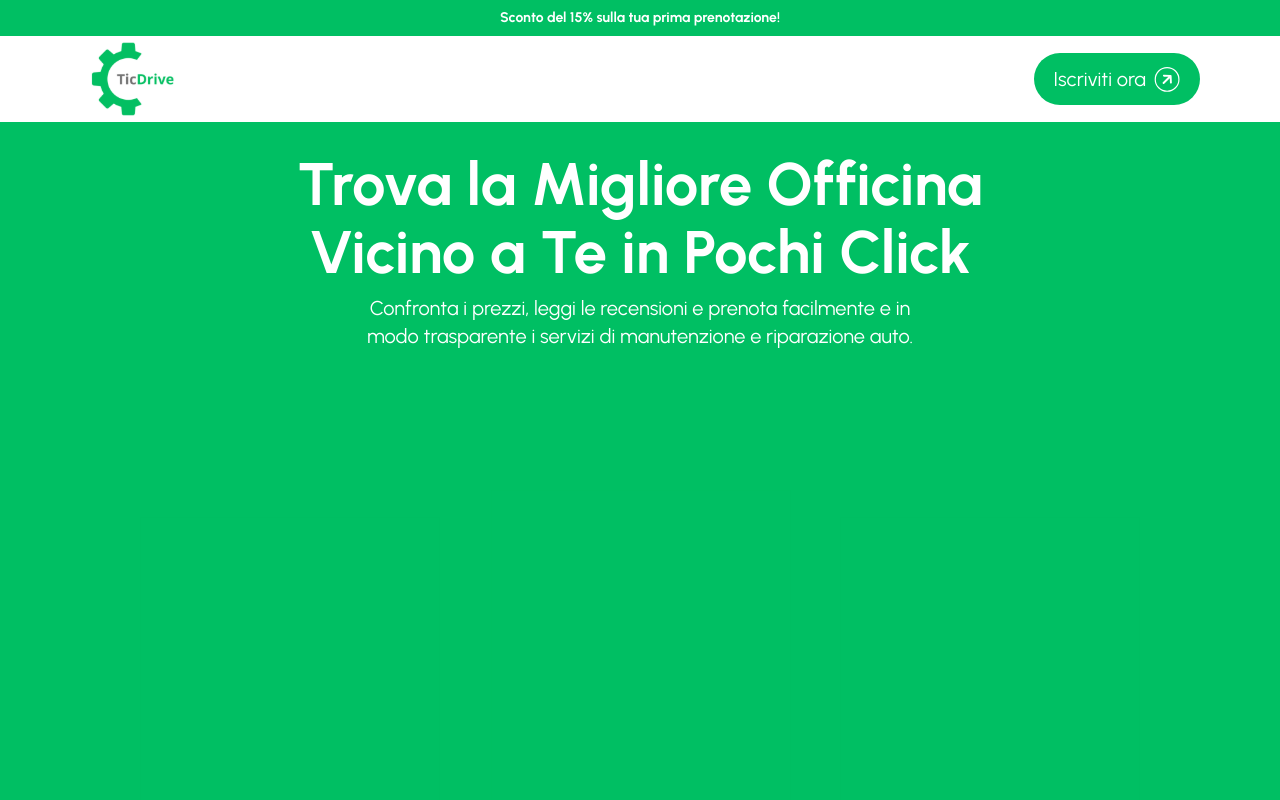
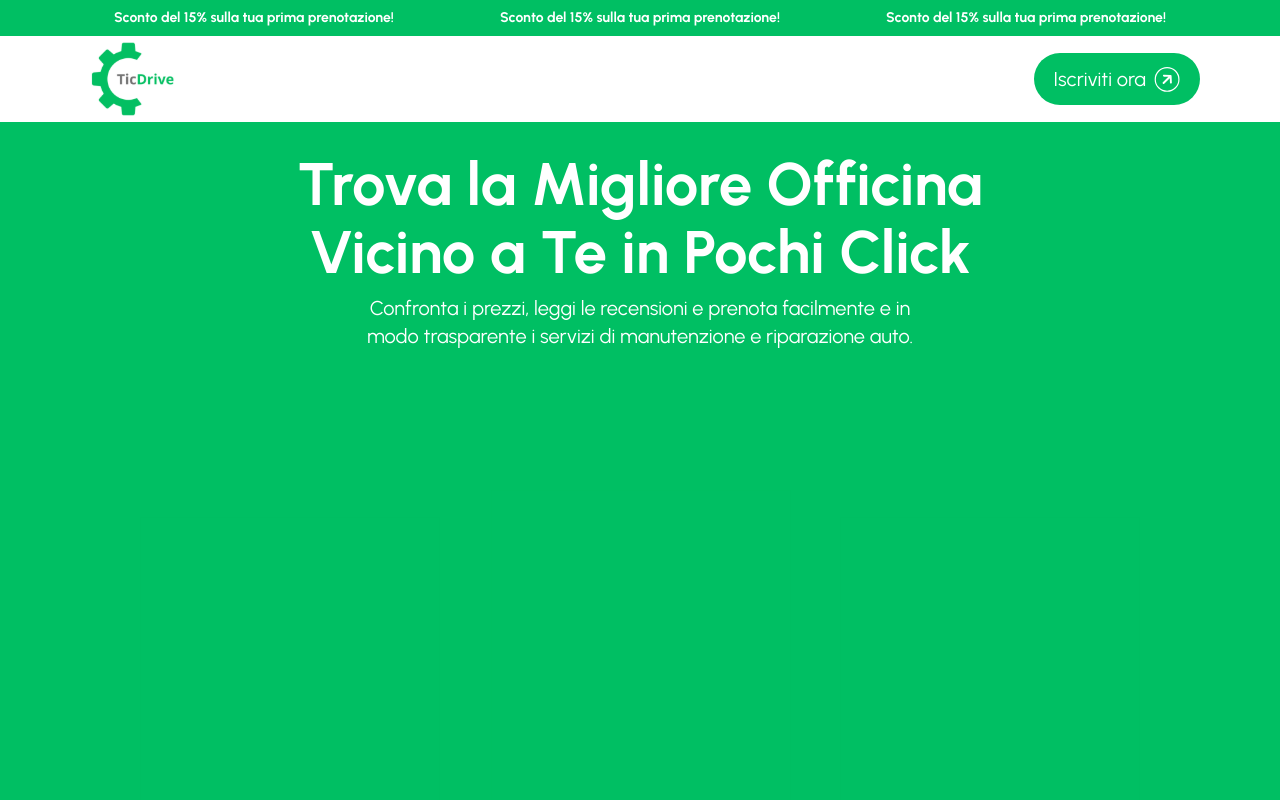
Before and after one commit to AlbyCosmy99/ticdrive-landing-page-frontend, a Next.js app: page / in a window 1280 px wide. Shown: the top 800 px of the page. Built offline with nearby package versions, Linux system fonts and the light colour scheme.

Commit message:
feat: promo 3 times

```diff
--- a/src/app/page.tsx
+++ b/src/app/page.tsx
@@ -21,7 +21,7 @@ export default function Home() {
   const [progressIsVisible, setProgressIsVisible] = useState(false);
   const [loading, setLoading] = useState(false);
   const [privacyAccepted, setPrivacyAccepted] = useState(false);
-  const bannerRef = useRef<HTMLDivElement | null>(null); // Set the type for the ref
+  const bannerRef = useRef<HTMLDivElement | null>(null);
   const [bannerHeight, setBannerHeight] = useState(0);
 
   useEffect(() => {
@@ -52,7 +52,9 @@ export default function Home() {
         className="w-full bg-red-500 text-white font-bold text-sm text-center p-2 flex justify-evenly fixed top-0 z-50"
         style={{ backgroundColor: '#00BF63' }}
       >
-        <Link href="#registrati" passHref>
+        <Link href="#registrati" passHref className='flex justify-evenly w-full'>
+          <p>Sconto del 15% sulla tua prima prenotazione!</p>
+          <p>Sconto del 15% sulla tua prima prenotazione!</p>
           <p>Sconto del 15% sulla tua prima prenotazione!</p>
         </Link>
       </div>
```
